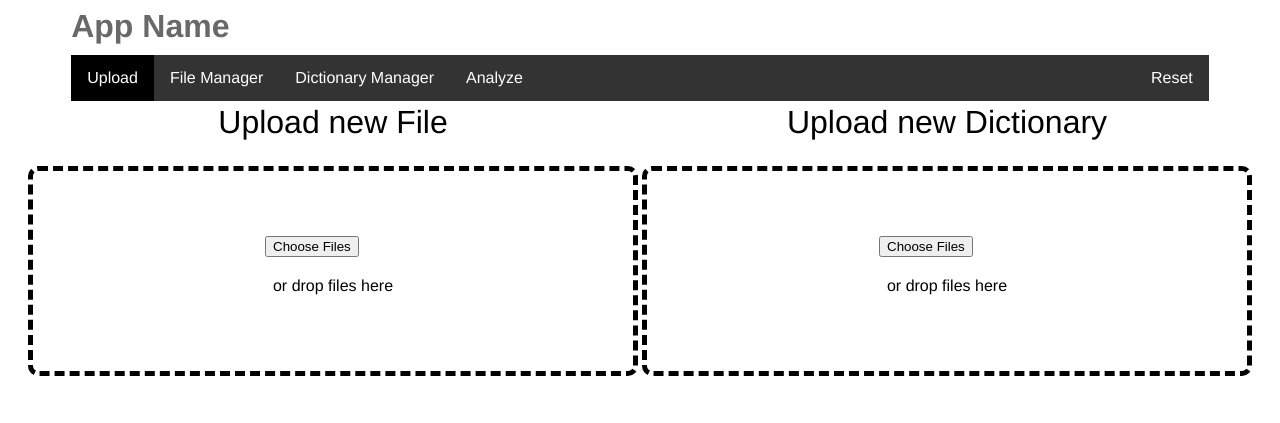
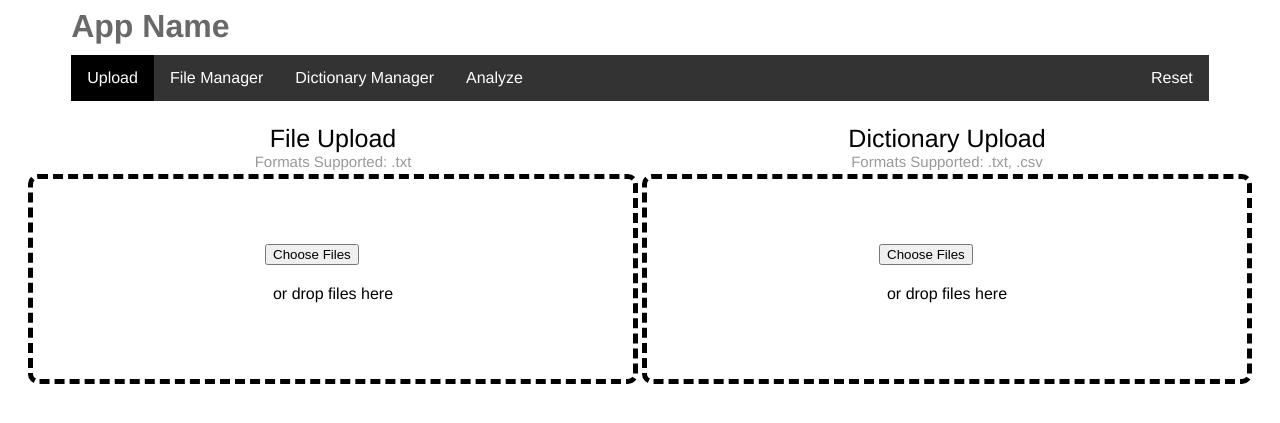
Before and after one commit to Landaluce/MPTA, a Flask app: page / in a window 1280 px wide. Shown: the top 423 px of the page. Run offline with Flask 2, Linux system fonts and the light colour scheme.

Commit message:
display supported formats

```diff
--- a/app/static/style.css
+++ b/app/static/style.css
@@ -68,8 +68,15 @@ input[type='file'] {
     margin-left: -68px;
 }
 
-h1 {
-    font-weight: lighter;
+#upload_title {
+    font-weight: 200;
+    font-size: 25px;
+    padding: 0;
+}
+
+#formats {
+    color: #999;
+    font-size: 15px;
 }
 
 .button:hover {
@@ -116,6 +123,7 @@ h1 {
 
 #index_table {
     margin: 0 auto;
+    margin-top: 20px;
     width: 90%;
 }
 
--- a/app/views.py
+++ b/app/views.py
@@ -54,10 +54,12 @@ def Upload():
         <table id="index_table" >
             <tr>
                 <td align="center">
-                    <h1>Upload new File</h1>
+                    <div id="upload_title">File Upload</div>
+                    <div id="formats">Formats Supported: .txt</div>
                 </td>
                 <td align="center">
-                    <h1>Upload new Dictionary</h1>
+                    <div id="upload_title">Dictionary Upload</div>
+                    <div id="formats">Formats Supported: .txt, .csv</div>
                 </td>
             <tr>
                 <td align="center">
```
Also changed, not shown: 1 other file.
